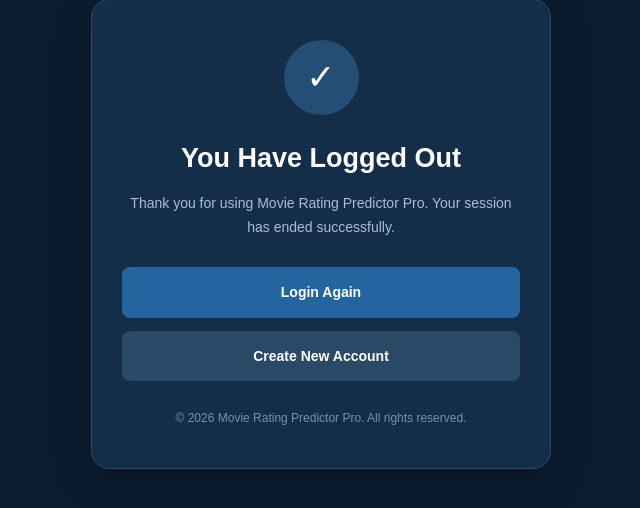
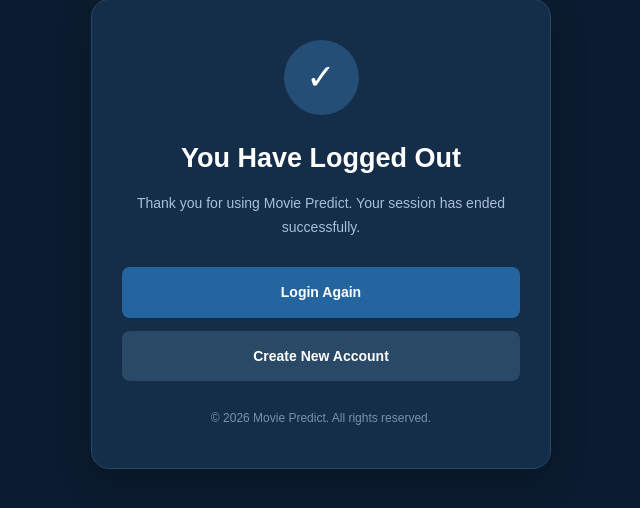
Before and after one commit to abhijnank/Movie-Rating-Prediction, a Flask app: template templates/logout.html in a window 1280 px wide. Shown: the part 166-674 px from the top of the page, without its empty margins (319-959 px from the left). Run offline with Flask 3, Linux system fonts and the light colour scheme; the template is opened without the code that fills it, so the values that code supplies are empty.

Commit message:
Update logout.html

```diff
--- a/templates/logout.html
+++ b/templates/logout.html
@@ -1,9 +1,11 @@
+
 <!DOCTYPE html>
 <html lang="en">
 <head>
     <meta charset="UTF-8">
     <meta name="viewport" content="width=device-width, initial-scale=1.0">
-    <title>Logout | Movie Rating Predictor Pro</title>
+
+    <title>Logout | Movie Predict</title>
 
     <link rel="stylesheet"
           href="{{ url_for('static', filename='style.css') }}">
@@ -117,7 +119,7 @@
         <h1>You Have Logged Out</h1>
 
         <p>
-            Thank you for using Movie Rating Predictor Pro.
+            Thank you for using Movie Predict.
             Your session has ended successfully.
         </p>
 
@@ -135,7 +137,7 @@
         </div>
 
         <div class="copyright">
-            © 2026 Movie Rating Predictor Pro. All rights reserved.
+            © 2026 Movie Predict. All rights reserved.
         </div>
 
     </div>
```
